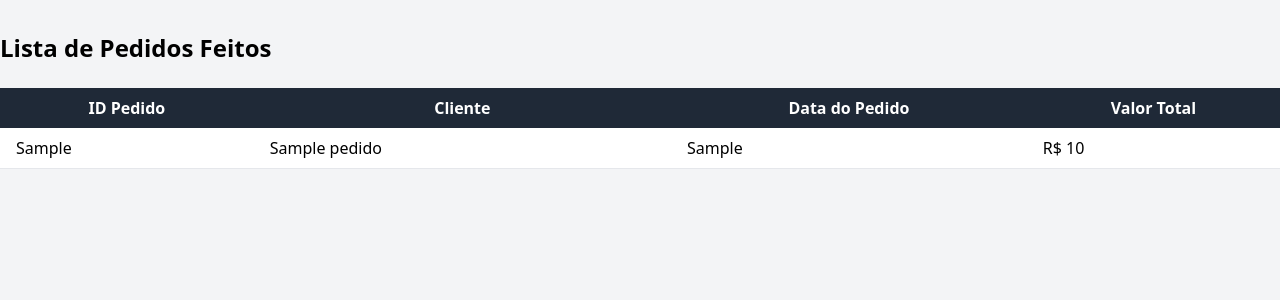
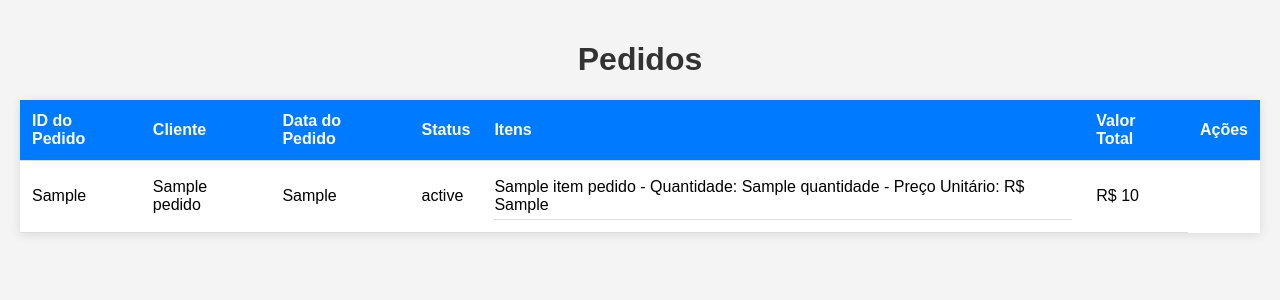
Before and after one commit to sakaidi/projeto_impacta, a Flask app: page /admin/pedidos in a window 1280 px wide. Shown: the top 300 px of the page. Run offline with Flask 3, Linux system fonts and the light colour scheme; the visitor is signed in with stand-in values (Sample User, id 1); a database or web service that is not in the repository returns one stand-in record (values such as "Sample title"); some libraries are stand-ins or nearby versions.

Commit message:
Implantação do processo de pedido por parte do cliente e sendo possivel o adm visualizar no painel administrativo

```diff
--- a/app/routes.py
+++ b/app/routes.py
@@ -1,8 +1,7 @@
 import psycopg2
-from flask import Blueprint, render_template, request, redirect, url_for, session , flash
+from flask import Blueprint, render_template, request, redirect, url_for, session, flash
 from functools import wraps
 import bcrypt
-from flask import flash, redirect, render_template
 
 main = Blueprint('main', __name__)
 
@@ -20,6 +19,7 @@ def login_required(f):
     @wraps(f)
     def decorated_function(*args, **kwargs):
         if 'user_id' not in session:
+            flash("Você precisa estar logado para acessar esta página.", "error")
             return redirect(url_for('main.login'))
         return f(*args, **kwargs)
     return decorated_function
@@ -34,10 +34,10 @@ def login():
         email = request.form['email']
         senha = request.form['senha']
 
-        # Verificar se as credenciais correspondem ao administrador
         if email == 'admin@admin' and senha == 'admin':
-            session['user_id'] = 'admin'  # Use um identificador especial para o admin
-            return redirect('/admin/dashboard')  # Redirecionar para a página de administração
+            session['user_id'] = 'admin'
+            session['is_admin'] = True
+            return redirect('/admin/dashboard')
 
         try:
             conn = get_db_connection()
@@ -49,12 +49,15 @@ def login():
 
             if result and bcrypt.checkpw(senha.encode('utf-8'), result[1].encode('utf-8')):
                 session['user_id'] = result[0]
+                session['is_admin'] = False
                 return redirect('/fazer_pedido')
             else:
-                return "Email ou senha incorretos", 400
+                flash("Email ou senha incorretos", "error")
+                return redirect(url_for('main.login'))
 
         except Exception as e:
-            return f"Erro ao fazer login: {str(e)}", 500
+            flash(f"Erro ao fazer login: {str(e)}", "error")
+            return redirect(url_for('main.login'))
 
     return render_template('login.html')
 
@@ -67,23 +70,24 @@ def cadastro():
         senha = request.form['senha']
 
         if not nome or not email or not telefone or not senha:
-            return "Todos os campos são obrigatórios!", 400
+            flash("Todos os campos são obrigatórios!", "error")
+            return redirect(url_for('main.cadastro'))
 
         senha_hash = bcrypt.hashpw(senha.encode('utf-8'), bcrypt.gensalt()).decode('utf-8')
 
         try:
-            conn = get_db_connection()
-            cur = conn.cursor()
-            cur.execute("""
-                INSERT INTO Cliente (nome, email, telefone, senha_hash)
-                VALUES (%s, %s, %s, %s)
-            """, (nome, email, telefone, senha_hash))
-            conn.commit()
-            cur.close()
-            conn.close()
+            with get_db_connection() as conn:
+                with conn.cursor() as cur:
+                    cur.execute("""
+                        INSERT INTO Cliente (nome, email, telefone, senha_hash)
+                        VALUES (%s, %s, %s, %s)
+                    """, (nome, email, telefone, senha_hash))
+                    conn.commit()
+            flash("Cadastro realizado com sucesso!", "success")
             return redirect('/login')
         except Exception as e:
-            return f"Erro ao inserir dados: {str(e)}", 500
+            flash(f"Erro ao inserir dados: {str(e)}", "error")
+            return redirect(url_for('main.cadastro'))
 
     return render_template('cadastro.html')
 
@@ -93,41 +97,59 @@ def admin_dashboard():
     if session.get('user_id') == 'admin':
         return render_template('admin_dashboard.html')
     else:
-        return redirect('/login')  # Redirecionar para o login se não for admin
+        return redirect('/login')
 
 @main.route('/admin/clientes', methods=['GET'])
 @login_required
 def listar_clientes():
     try:
-        conn = get_db_connection()
-        cur = conn.cursor()
-        cur.execute("SELECT * FROM Cliente")
-        clientes = cur.fetchall()
-        cur.close()
-        conn.close()
-
-        return render_template('listar_clientes.html', clientes=clientes)
+        with get_db_connection() as conn:
+            with conn.cursor() as cur:
+                cur.execute("SELECT * FROM Cliente")
+                clientes = cur.fetchall()
+        return render_template('partials/listar_clientes.html', clientes=clientes)
     except Exception as e:
+        print(f"Erro ao listar clientes: {str(e)}")  # Log de erro no console
         return f"Erro ao listar clientes: {str(e)}", 500
 
 @main.route('/admin/pedidos', methods=['GET'])
 @login_required
 def listar_pedidos_admin():
     try:
-        conn = get_db_connection()
-        cur = conn.cursor()
-        cur.execute("""
-            SELECT p.id_pedido, c.nome, p.data_pedido, p.valor_total
-            FROM Pedido p
-            JOIN Cliente c ON p.id_cliente = c.id_cliente
-        """)
-        pedidos = cur.fetchall()
-        cur.close()
-        conn.close()
+        with get_db_connection() as conn:
+            with conn.cursor() as cur:
+                cur.execute("""
+                    SELECT p.id_pedido, c.nome AS cliente_nome, p.data_pedido, p.valor_total, p.status
+                    FROM Pedido p
+                    JOIN Cliente c ON p.id_cliente = c.id_cliente
+                """)
+                pedidos = cur.fetchall()
 
-        return render_template('listar_pedidos.html', pedidos=pedidos)
+                pedidos_detalhados = []
+                for pedido in pedidos:
+                    id_pedido = pedido[0]
+                    cur.execute("""
+                        SELECT pr.nome, ip.quantidade, ip.preco_unitario
+                        FROM ItemPedido ip
+                        JOIN Produto pr ON ip.id_produto = pr.id_produto
+                        WHERE ip.id_pedido = %s
+                    """, (id_pedido,))
+                    itens = cur.fetchall()
+
+                    pedidos_detalhados.append({
+                        'id_pedido': id_pedido,
+                        'cliente_nome': pedido[1],
+                        'data_pedido': pedido[2],
+                        'valor_total': pedido[3],
+                        'status': pedido[4],
+                        'itens': itens
+                    })
+
+        return render_template('partials/listar_pedidos.html', pedidos=pedidos_detalhados)
+
     except Exception as e:
-        return f"Erro ao listar pedidos: {str(e)}", 500
+        flash(f"Erro ao listar pedidos: {str(e)}", "error")
+        return redirect(url_for('main.admin_dashboard'))
 
 @main.route('/admin/produtos', methods=['GET', 'POST'])
 @login_required
@@ -138,14 +160,11 @@ def cadastrar_produto():
         descricao = request.form['descricao']
 
         if not nome or not preco or not descricao:
-            return "Todos os campos são obrigatórios!", 400
+            flash("Todos os campos são obrigatórios!", "error")
+            return redirect(url_for('main.cadastrar_produto'))
 
         try:
             preco = float(preco)
-        except ValueError:
-            return "O preço deve ser um número válido!", 400
-
-        try:
             with get_db_connection() as conn:
                 with conn.cursor() as cur:
                     cur.execute("""
@@ -154,13 +173,190 @@ def cadastrar_produto():
                     """, (nome, preco, descricao))
                     conn.commit()
 
-            return render_template('cadastrar_produto.html', success=True)
+            flash("Produto cadastrado com sucesso!", "success")
+            return render_template('partials/produto_cadastrado.html', nome=nome)
+        except ValueError:
+            flash("O preço deve ser um número válido!", "error")
+            return redirect(url_for('main.cadastrar_produto'))
         except Exception as e:
-            return render_template('cadastrar_produto.html', error=str(e))
+            flash(f"Erro ao cadastrar produto: {str(e)}", "error")
+            return redirect(url_for('main.cadastrar_produto'))
 
-    return render_template('cadastrar_produto.html')
+    return render_template('partials/cadastrar_produto.html')
 
-main.route('/logout')
+
+
+@main.route('/fazer_pedido', methods=['GET', 'POST'])
+@login_required
+def fazer_pedido():
+    if request.method == 'POST':
+        id_cliente = session['user_id']
+
+        try:
+            with get_db_connection() as conn:
+                with conn.cursor() as cur:
+                    cur.execute("""
+                        INSERT INTO Pedido (id_cliente) VALUES (%s) RETURNING id_pedido
+                    """, (id_cliente,))
+                    id_pedido = cur.fetchone()[0]
+                    conn.commit()
+            return redirect(url_for('main.adicionar_itens_pedido', id_pedido=id_pedido))
+        except Exception as e:
+            flash(f"Erro ao criar pedido: {str(e)}", "error")
+            return redirect(url_for('main.fazer_pedido'))
+
+    return render_template('fazer_pedido.html')
+
+@main.route('/pedido/<int:id_pedido>/itens', methods=['GET', 'POST'])
+@login_required
+def adicionar_itens_pedido(id_pedido):
+    try:
+        with get_db_connection() as conn:
+            with conn.cursor() as cur:
+                cur.execute("SELECT id_produto, nome, preco FROM Produto")
+                produtos = cur.fetchall()
+
+                cur.execute("""
+                    SELECT ip.id_item_pedido, p.nome, ip.quantidade, ip.preco_unitario
+                    FROM ItemPedido ip
+                    JOIN Produto p ON ip.id_produto = p.id_produto
+                    WHERE ip.id_pedido = %s
+                """, (id_pedido,))
+                itens_adicionados = cur.fetchall()
+
+                if request.method == 'POST':
+                    if 'adicionar' in request.form:
+                        id_produto = request.form['id_produto']
+                        quantidade = request.form['quantidade']
+
+                        cur.execute("SELECT preco FROM Produto WHERE id_produto = %s", (id_produto,))
+                        preco_unitario = cur.fetchone()[0]
+
+                        cur.execute("""
+                            INSERT INTO ItemPedido (id_pedido, id_produto, quantidade, preco_unitario)
+                            VALUES (%s, %s, %s, %s)
+                        """, (id_pedido, id_produto, quantidade, preco_unitario))
+                        conn.commit()
+
+                        atualizar_valor_total(cur, id_pedido)
+
+                        return redirect(url_for('main.adicionar_itens_pedido', id_pedido=id_pedido))
+
+                    elif 'editar' in request.form:
+                        id_item = request.form['id_item']
+                        quantidade = request.form['quantidade']
+
+                        cur.execute("""
+                            UPDATE ItemPedido
+                            SET quantidade = %s
+                            WHERE id_item_pedido = %s
+                        """, (quantidade, id_item))
+                        conn.commit()
+
+                        atualizar_valor_total(cur, id_pedido)
+
+                        return redirect(url_for('main.adicionar_itens_pedido', id_pedido=id_pedido))
+
+                    elif 'excluir' in request.form:
+                        id_item = request.form['id_item']
+
+                        cur.execute("""
+                            DELETE FROM ItemPedido
+                            WHERE id_item_pedido = %s
+                        """, (id_item,))
+                        conn.commit()
+
+                        atualizar_valor_total(cur, id_pedido)
+
+                        return redirect(url_for('main.adicionar_itens_pedido', id_pedido=id_pedido))
+
+        return render_template(
+            'adicionar_itens_pedido.html',
+            produtos=produtos,
+            id_pedido=id_pedido,
+            itens_adicionados=itens_adicionados
+        )
+
+    except Exception as e:
+        flash(f"Erro ao adicionar itens: {str(e)}", "error")
+        return redirect(url_for('main.adicionar_itens_pedido', id_pedido=id_pedido))
+
+def atualizar_valor_total(cur, id_pedido):
+    cur.execute("""
+        SELECT SUM(ip.quantidade * ip.preco_unitario)
+        FROM ItemPedido ip
+        WHERE ip.id_pedido = %s
+    """, (id_pedido,))
+    novo_total = cur.fetchone()[0] or 0
+
+    cur.execute("""
+        UPDATE Pedido
+        SET valor_total = %s
+        WHERE id_pedido = %s
+    """, (novo_total, id_pedido))
+    cur.connection.commit()
+
+@main.route('/item/<int:id_item>/editar', methods=['POST'])
+@login_required
+def editar_item(id_item):
+    try:
+        quantidade = request.form['quantidade']
+
+        with get_db_connection() as conn:
+            with conn.cursor() as cur:
+                cur.execute("""
+                    UPDATE ItemPedido
+                    SET quantidade = %s
+                    WHERE id_item_pedido = %s
+                """, (quantidade, id_item))
+                conn.commit()
+
+        return redirect(url_for('main.adicionar_itens_pedido', id_pedido=id_item))
+    except Exception as e:
+        flash(f"Erro ao editar item: {str(e)}", "error")
+        return redirect(url_for('main.adicionar_itens_pedido', id_pedido=id_item))
+
+@main.route('/item/<int:id_item>/excluir', methods=['POST'])
+@login_required
+def excluir_item(id_item):
+    try:
+        with get_db_connection() as conn:
+            with conn.cursor() as cur:
+                cur.execute("""
+                    DELETE FROM ItemPedido
+                    WHERE id_item_pedido = %s
+                """, (id_item,))
+                conn.commit()
+
+        flash("Item excluído com sucesso!", "success")
+        return redirect(url_for('main.adicionar_itens_pedido', id_pedido=id_item))
+    except Exception as e:
+        flash(f"Erro ao excluir item: {str(e)}", "error")
+        return redirect(url_for('main.adicionar_itens_pedido', id_pedido=id_item))
+
+@main.route('/pedido/<int:id_pedido>/finalizar', methods=['POST'])
+@login_required
+def finalizar_pedido(id_pedido):
+    try:
+        with get_db_connection() as conn:
+            with conn.cursor() as cur:
+                cur.execute("""
+                    UPDATE Pedido
+                    SET status = 'finalizado'
+                    WHERE id_pedido = %s
+                """, (id_pedido,))
+                conn.commit()
+
+        flash("Seu pedido foi criado com sucesso! Aguarde a confirmação.", "success")
+        return redirect(url_for('main.index'))
+
+    except Exception as e:
+        flash(f"Erro ao finalizar pedido: {str(e)}", "error")
+        return redirect(url_for('main.adicionar_itens_pedido', id_pedido=id_pedido))
+
+@main.route('/logout')
 def logout():
     session.pop('user_id', None)
+    session.pop('is_admin', None)
+    flash("Você foi desconectado.", "success")
     return redirect('/login')
--- a/app/templates/listar_pedidos.html
+++ /dev/null
@@ -1,37 +0,0 @@
-<!DOCTYPE html>
-<html lang="pt-br">
-  <head>
-    <meta charset="UTF-8" />
-    <meta name="viewport" content="width=device-width, initial-scale=1.0" />
-    <title>Pedidos Feitos</title>
-    <link
-      href="https://cdn.jsdelivr.net/npm/tailwindcss@2.2.19/dist/tailwind.min.css"
-      rel="stylesheet"
-    />
-  </head>
-  <body class="bg-gray-100">
-    <div class="container mx-auto py-8">
-      <h1 class="text-2xl font-bold mb-6">Lista de Pedidos Feitos</h1>
-      <table class="min-w-full bg-white">
-        <thead class="bg-gray-800 text-white">
-          <tr>
-            <th class="py-2">ID Pedido</th>
-            <th class="py-2">Cliente</th>
-            <th class="py-2">Data do Pedido</th>
-            <th class="py-2">Valor Total</th>
-          </tr>
-        </thead>
-        <tbody>
-          {% for pedido in pedidos %}
-          <tr class="border-b">
-            <td class="py-2 px-4">{{ pedido[0] }}</td>
-            <td class="py-2 px-4">{{ pedido[1] }}</td>
-            <td class="py-2 px-4">{{ pedido[2] }}</td>
-            <td class="py-2 px-4">R$ {{ pedido[3] }}</td>
-          </tr>
-          {% endfor %}
-        </tbody>
-      </table>
-    </div>
-  </body>
-</html>
--- /dev/null
+++ b/app/templates/partials/listar_pedidos.html
@@ -0,0 +1,113 @@
+<!DOCTYPE html>
+<html lang="pt-BR">
+<head>
+    <meta charset="UTF-8">
+    <meta name="viewport" content="width=device-width, initial-scale=1.0">
+    <title>Listar Pedidos</title>
+    <style>
+        body {
+            font-family: Arial, sans-serif;
+            background-color: #f4f4f4;
+            margin: 0;
+            padding: 20px;
+        }
+
+        h1 {
+            text-align: center;
+            color: #333;
+        }
+
+        table {
+            width: 100%;
+            border-collapse: collapse;
+            margin: 20px 0;
+            background-color: #fff;
+            box-shadow: 0 2px 10px rgba(0, 0, 0, 0.1);
+        }
+
+        th, td {
+            padding: 12px;
+            text-align: left;
+            border-bottom: 1px solid #ddd;
+        }
+
+        th {
+            background-color: #007BFF;
+            color: white;
+        }
+
+        tr:hover {
+            background-color: #f1f1f1;
+        }
+
+        ul {
+            list-style-type: none;
+            padding: 0;
+            margin: 0;
+        }
+
+        li {
+            padding: 5px 0;
+            border-bottom: 1px solid #ddd;
+        }
+
+        /* Estilo do botão de excluir */
+        .btn-danger {
+            background-color: #dc3545;
+            color: white;
+            border: none;
+            padding: 8px 12px;
+            cursor: pointer;
+            border-radius: 4px;
+            text-align: center;
+            text-decoration: none;
+        }
+
+        .btn-danger:hover {
+            background-color: #c82333;
+        }
+
+        /* Estilo do botão de ação na tabela */
+        .action-btn {
+            margin: 0;
+            padding: 0;
+        }
+    </style>
+</head>
+<body>
+    <h1>Pedidos</h1>
+    <table>
+        <thead>
+            <tr>
+                <th>ID do Pedido</th>
+                <th>Cliente</th>
+                <th>Data do Pedido</th>
+                <th>Status</th>
+                <th>Itens</th>
+                <th>Valor Total</th>
+                <th>Ações</th>
+            </tr>
+        </thead>
+        <tbody>
+            {% for pedido in pedidos %}
+                <tr>
+                    <td>{{ pedido.id_pedido }}</td>
+                    <td>{{ pedido.cliente_nome }}</td>
+                    <td>{{ pedido.data_pedido }}</td>
+                    <td>{{ pedido.status }}</td>
+                    <td>
+                        <ul>
+                            {% for item in pedido.itens %}
+                                <li>{{ item[0] }} - Quantidade: {{ item[1] }} - Preço Unitário: R$ {{ item[2] }}</li>
+                            {% endfor %}
+                        </ul>
+                    </td>
+                    <td>R$ {{ pedido.valor_total }}</td>
+
+                </tr>
+
+            {% endfor %}
+        </tbody>
+    </table>
+</body>
+</html>
```
Also changed, not shown: app/templates/adicionar_itens_pedido.html (+101 -40 lines), app/templates/admin_dashboard.html (+53 -8 lines), app/templates/fazer_pedido.html (+4 -4 lines), app/templates/listar_clientes.html (deleted, +0 -37 lines), app/templates/partials/listar_clientes.html (added, +20 -0 lines), app/templates/pedido_finalizado.html (added, +12 -0 lines), app/templates/partials/cadastrar_produto.html (renamed from app/templates/cadastrar_produto.html), 1 other file.
